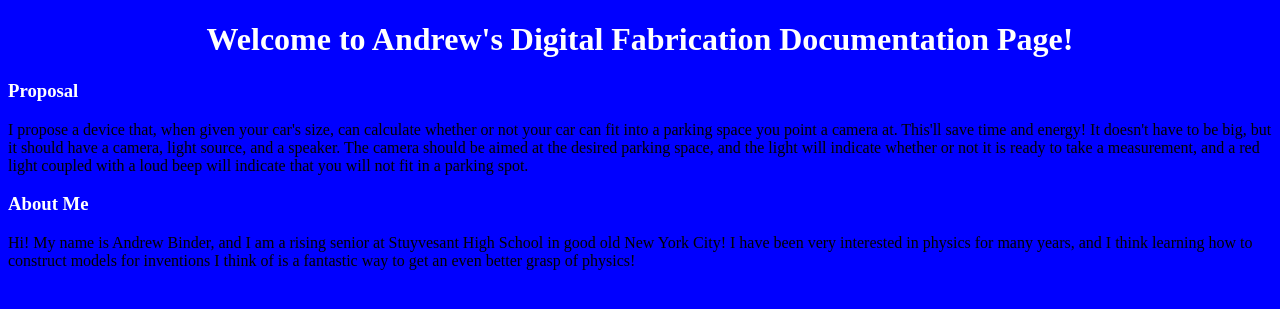
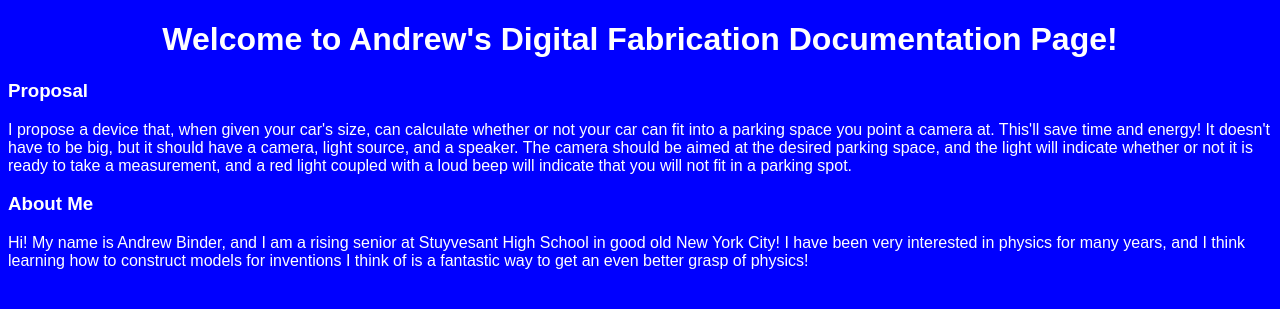
Before and after one commit to 2048-student/PHYS_S-12, a PHP site: page / in a window 1280 px wide. Shown: the top 309 px of the page. Run offline with PHP 8.4, Linux system fonts and the light colour scheme.

Commit message:
Update style.css

```diff
--- a/style.css
+++ b/style.css
@@ -4,6 +4,7 @@ head{
 body{
   background-color:blue;
 }
-h1,h3{
+h1,h3,p{
+font-family:sans-serif;
   color:white;
 }
```
